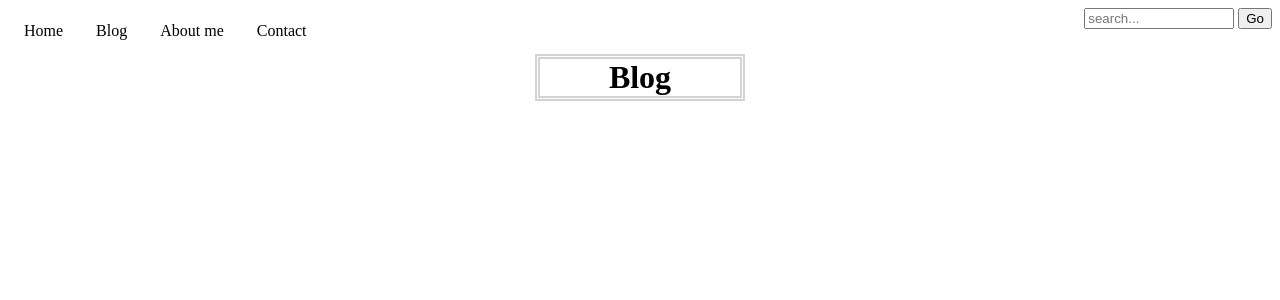
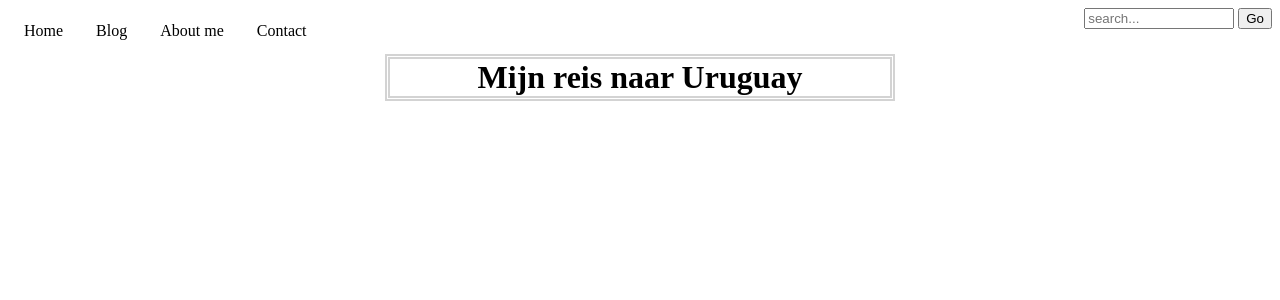
Before and after one commit to DaphneMog/my-first-blog, a Django app: template blog/templates/blog/A.html in a window 1280 px wide. Shown: the top 300 px of the page. Run offline with Django 3.2, Linux system fonts and the light colour scheme; the template is opened without the code that fills it, so the values that code supplies are empty.

Commit message:
HEt gaat best goed

```diff
--- a/blog/static/css/blog.css
+++ b/blog/static/css/blog.css
@@ -83,7 +83,7 @@ li.dropdown{
     border-width:thick;
     border-color: lightgray;
     margin: auto;
-    width: 200px;
+    width: 500px;
     text-align: center;
 
  }
--- a/blog/templates/blog/A.html
+++ b/blog/templates/blog/A.html
@@ -30,7 +30,7 @@
 	</div>
 	</ul>
 	<div>
-		<h1 id="A_Title">Blog</h1>
+		<h1 id="A_Title">Mijn reis naar Uruguay</h1>
 	</div>
 	<br>
 	<div >
@@ -38,9 +38,10 @@
 			<div id="posts">
 			<h2 id="post_title"> {{ post.title }}</h2>
 			<p> {{ post.text }}</p>
+			<br>
 			<p> {{ post.published_date }} </p>
+			</div>
 			<br>
-			</div>
 		{% endfor %}
 	</div>
 
--- a/blog/templates/blog/post_list.html
+++ b/blog/templates/blog/post_list.html
@@ -16,7 +16,7 @@
             <div class="dropdown-content">
                 <a href="{% url 'a_view' %}">Blog</a>
                 <a href="{% url 'b_view' %}">Foto's</a>
-                <a href="{% url 'c_view' %}">C</a>
+                <a href="{% url 'c_view' %}">Extra</a>
             </div>
         <li><a href="{% url 'about_view' %}">About me</a></li>
         <li><a href="contact.html">Contact</a></li>
```
